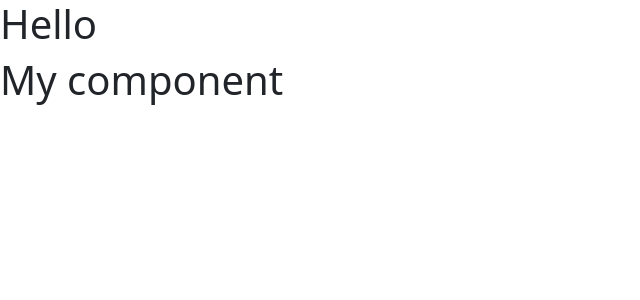
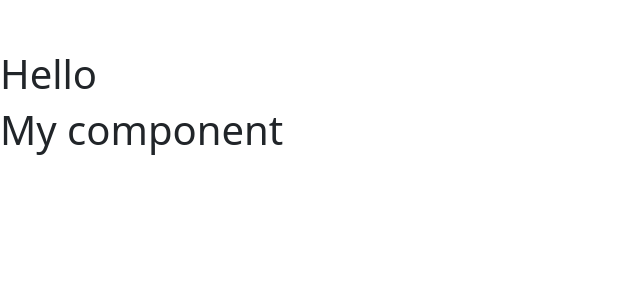
Before and after one commit to Niatomi/js-learn, an Angular app in the folder angular-js-learn/angular-learn-project/: page / in a window 1280 px wide. Shown: the top 300 px of the page, without its empty margins (0-640 px from the left). Built offline with nearby package versions, Linux system fonts and the light colour scheme.

Commit message:
Add margin top

```diff
--- a/angular-js-learn/angular-learn-project/src/styles.css
+++ b/angular-js-learn/angular-learn-project/src/styles.css
@@ -1 +1,4 @@
 /* You can add global styles to this file, and also import other style files */
+body {
+  margin-top: 50px;
+}
```
